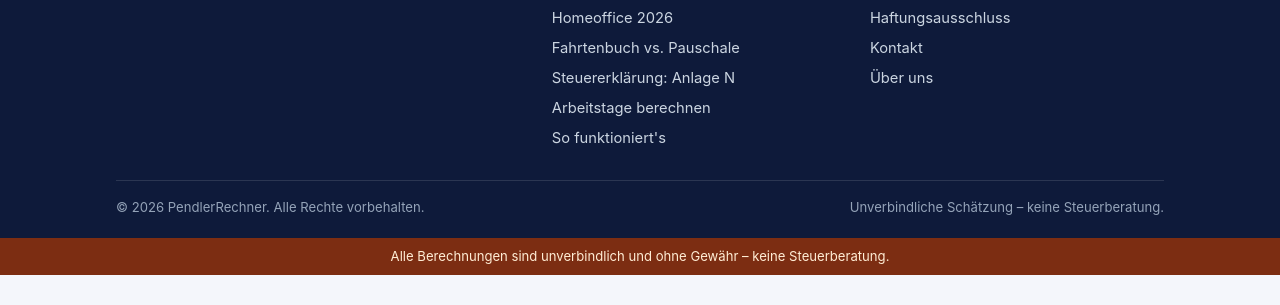
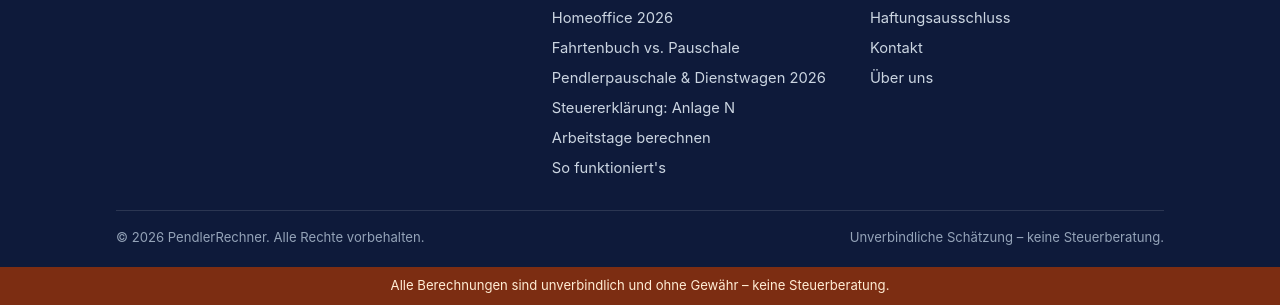
Before and after one commit to mirzacreative/pendlerpauschale-rechner, a plain HTML site: page fahrtenbuch-vs-pendlerpauschale.html in a window 1280 px wide. Shown: the part 7888-8193 px from the top of the page. Before the commit the page ends 8163 px from the top, so only its background shows below. Drawn offline with Linux system fonts and the light colour scheme.

Commit message:
Add Pendlerpauschale Dienstwagen 2026 link to Fahrtenbuch guide footer

```diff
--- a/fahrtenbuch-vs-pendlerpauschale.html
+++ b/fahrtenbuch-vs-pendlerpauschale.html
@@ -294,6 +294,7 @@
           <li><a href="pendlerpauschale-teilzeit-2026.html">Teilzeit 2026</a></li>
           <li><a href="homeoffice-pendlerpauschale-2026.html">Homeoffice 2026</a></li>
           <li><a href="fahrtenbuch-vs-pendlerpauschale.html">Fahrtenbuch vs. Pauschale</a></li>
+          <li><a href="pendlerpauschale-dienstwagen-2026.html">Pendlerpauschale &amp; Dienstwagen 2026</a></li>
           <li><a href="pendlerpauschale-steuererklaerung-anlage-n.html">Steuererklärung: Anlage N</a></li>
           <li><a href="arbeitstage-berechnen.html">Arbeitstage berechnen</a></li>
           <li><a href="so-funktionierts.html">So funktioniert's</a></li>
```
